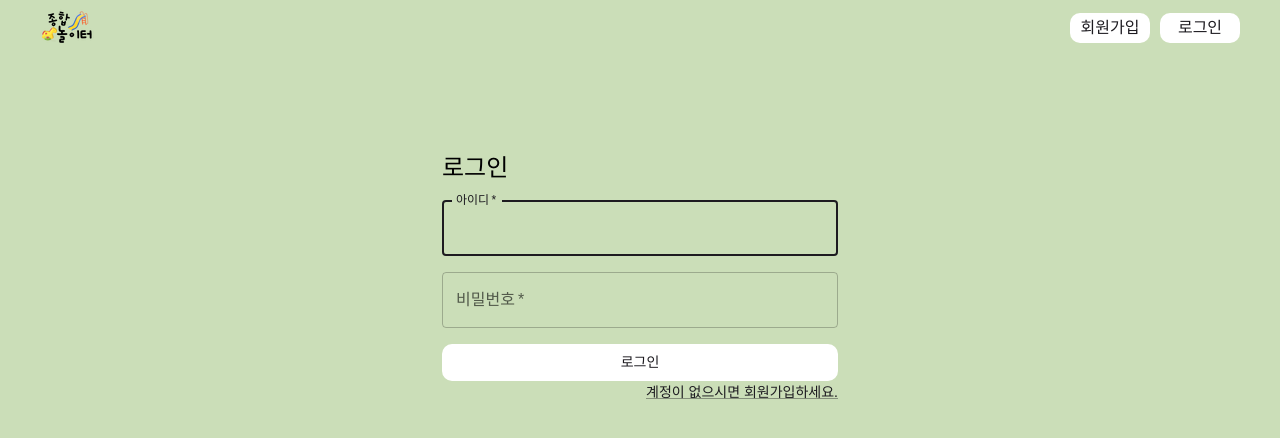
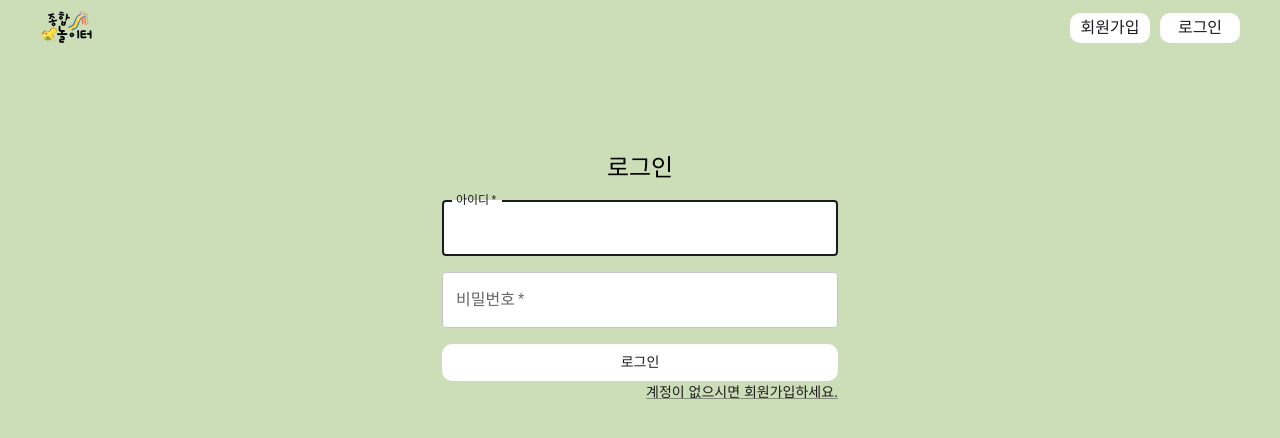
Before and after one commit to captain9802/jongnol-front, a React (Create React App) app: page /login in a window 1280 px wide. Shown: the top 438 px of the page. Built offline with nearby package versions, Linux system fonts and the light colour scheme.

Commit message:
Style : - login.scss 추가 및 css 적용 - login.js Grid 스타일을 Grid2로 변경

```diff
--- a/src/pages/login/login.js
+++ b/src/pages/login/login.js
@@ -1,8 +1,9 @@
 import React, { useCallback, useState } from 'react';
-import { Button, Container, Grid, Link, TextField, Typography } from '@mui/material';
+import { Button, Container, Grid2, Link, TextField, Typography } from '@mui/material';
 import { useDispatch } from 'react-redux';
 import { login } from '../../apis/userApi';
-import {useNavigate} from 'react-router-dom';
+import { useNavigate } from 'react-router-dom';
+import '../../styles/login/login.scss';
 
 const Login = () => {
     const [form, setForm] = useState({
@@ -11,10 +12,9 @@ const Login = () => {
     });
 
     const navi = useNavigate();
-
     const dispatch = useDispatch();
 
-    const textFiledchanged = useCallback((e) => {
+    const textFieldChanged = useCallback((e) => {
         setForm({
             ...form,
             [e.target.name]: e.target.value
@@ -23,21 +23,20 @@ const Login = () => {
 
     const handleLogin = useCallback((e) => {
         e.preventDefault();
-
         dispatch(login(form));
         navi("/");
     }, [form, dispatch, navi]);
 
     return (
-    <Container component='div' maxWidth="xs" style={{marginTop: '8%'}}>
+        <Container component='div' maxWidth="xs" style={{ marginTop: '8%' }} className='login'>
             <form onSubmit={handleLogin}>
-            <Grid container spacing={2}>
-                <Grid item xs={12}>
-                    <Typography component='h1' variant='h5'>
+                <Grid2 container spacing={2} sx={{ display: 'grid'}}>
+                    <Grid2 >
+                        <Typography component='h1' variant='h5' textAlign='center'>
                             로그인
                         </Typography>
-                </Grid>
-                <Grid item xs={12} textAlign='right'>
+                    </Grid2>
+                    <Grid2>
                         <TextField
                             name='userId'
                             variant='outlined'
@@ -47,10 +46,10 @@ const Login = () => {
                             autoFocus
                             fullWidth
                             value={form.userId}
-                        onChange={textFiledchanged}
-                    ></TextField>
-                </Grid>
-                <Grid item xs={12}>
+                            onChange={textFieldChanged}
+                        />
+                    </Grid2>
+                    <Grid2>
                         <TextField
                             name='userPw'
                             variant='outlined'
@@ -60,10 +59,10 @@ const Login = () => {
                             fullWidth
                             type='password'
                             value={form.userPw}
-                        onChange={textFiledchanged}
-                    ></TextField>
-                </Grid>
-                <Grid item xs={12}>
+                            onChange={textFieldChanged}
+                        />
+                    </Grid2>
+                    <Grid2>
                         <Button
                             type='submit'
                             fullWidth
@@ -71,15 +70,15 @@ const Login = () => {
                             color='primary'>
                             로그인
                         </Button>
-                </Grid>
-            </Grid>
-            <Grid container justifyContent='flex-end'>
-                <Grid item>
+                    </Grid2>
+                </Grid2>
+                <Grid2 container justifyContent='flex-end'>
+                    <Grid2 item>
                         <Link href="/join" variant='body2'>
                             계정이 없으시면 회원가입하세요.
                         </Link>
-                </Grid>
-            </Grid>
+                    </Grid2>
+                </Grid2>
             </form>
         </Container>
     );
--- /dev/null
+++ b/src/styles/login/login.scss
@@ -0,0 +1,29 @@
+.login {
+    margin-top: 8%;
+    max-width: 400px;
+
+    .MuiOutlinedInput-root {
+        background-color: white;
+      }
+
+    &__title {
+        text-align: center;
+        margin-bottom: 16px;
+    }
+
+    &__field {
+        margin-bottom: 16px;
+    }
+
+    &__button {
+        margin-top: 16px;
+        border-radius: 5px;
+    }
+
+    &__link {
+        display: flex;
+        justify-content: flex-end;
+        margin-top: 16px;
+    }
+
+}
```
Lines whose indentation alone changed are shown as unchanged.
